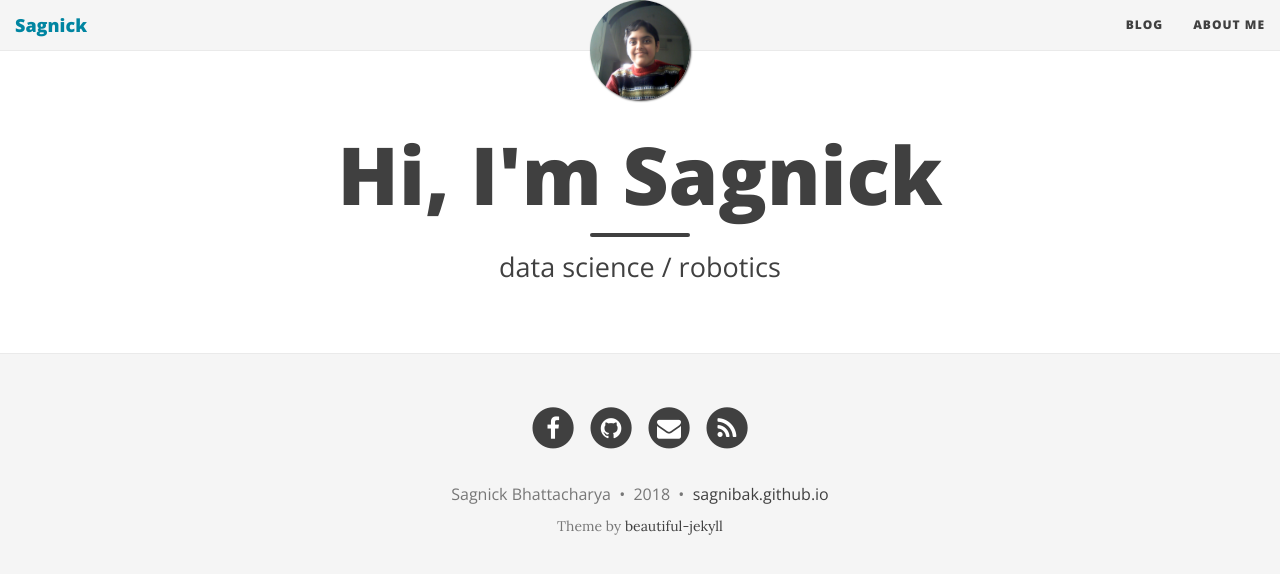
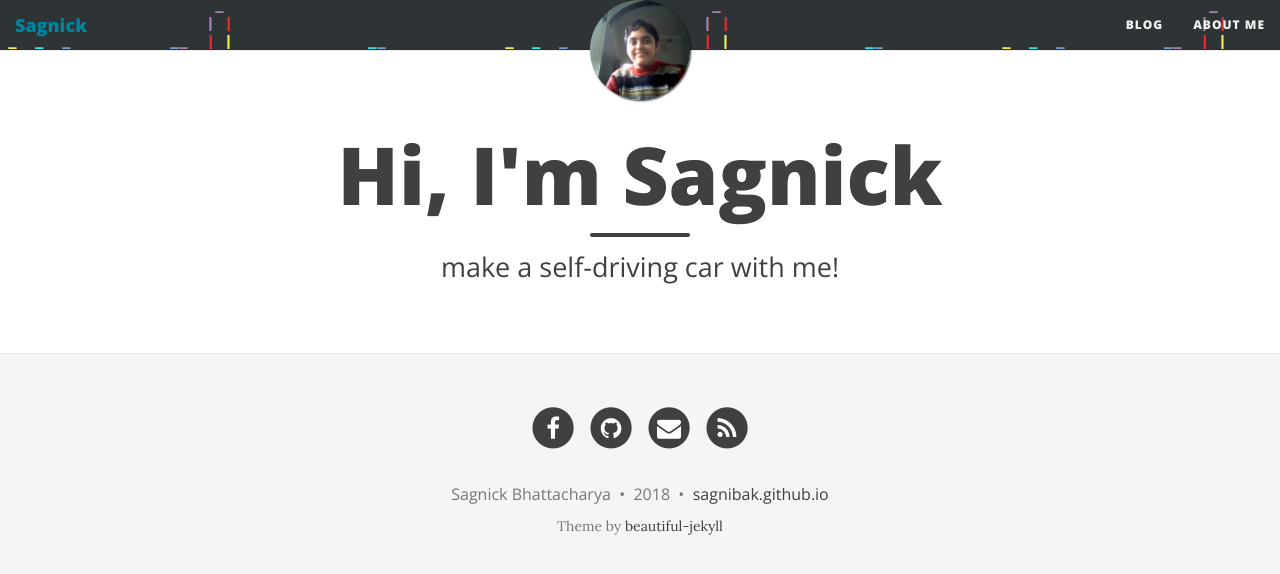
Before and after one commit to sagnibak/sagnibak.github.io, a Jekyll site: the page built from index.html, in a window 1280 px wide. Shown: the top 574 px of the page. Built offline with Jekyll 4.4.1, drawn with Linux system fonts in a browser that asks for light colours; nearby versions of some CDN libraries; the list of posts is cut into pages by our own code.

Commit message:
MUCH WOW :sparkles:

```diff
--- a/_config.yml
+++ b/_config.yml
@@ -39,7 +39,7 @@ avatar: "/img/Feb 19, 2012 9_29_08 AM.png"
 # Personalize the colors in your website. Colour values can be any valid CSS colour
 
 navbar-col: "#F5F5F5"
-navbar-text-col: "#404040"
+navbar-text-col: "#F0F0F0"
 navbar-children-col: "#F5F5F5"
 page-col: "#FFFFFF"
 link-col: "#008AFF"
@@ -51,9 +51,9 @@ footer-link-col: "#404040"
 # Alternatively, the navbar, footer, and page background can be set to use background images
 # instead of colour
 
-# navbar-img: "/img/bgimage.png"
-# footer-img: "/img/bgimage.png"
-# page-img: "/img/bgimage.png"
+navbar-img: "/img/much_wow_ascii.png"
+# footer-img: "/img/much_wow_ascii.png"
+# page-img: "/img/much_wow_ascii.png"
 
 # --- Footer options --- #
 
--- a/index.html
+++ b/index.html
@@ -1,7 +1,7 @@
 ---
 layout: page
 title: Hi, I'm Sagnick
-subtitle: data science / robotics
+subtitle: make a self-driving car with me!
 use-site-title: true
 ---
 
```
Also changed, not shown: img/much_wow_ascii.png (added).
